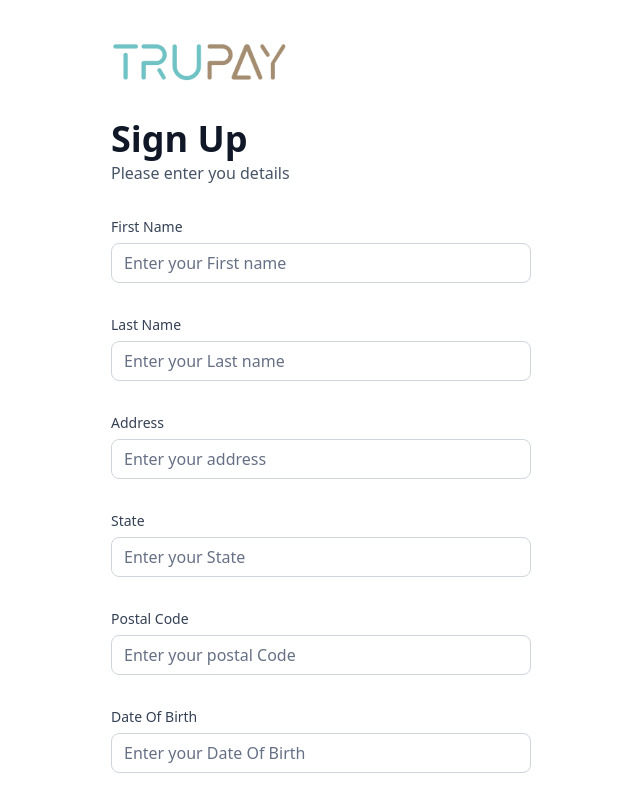
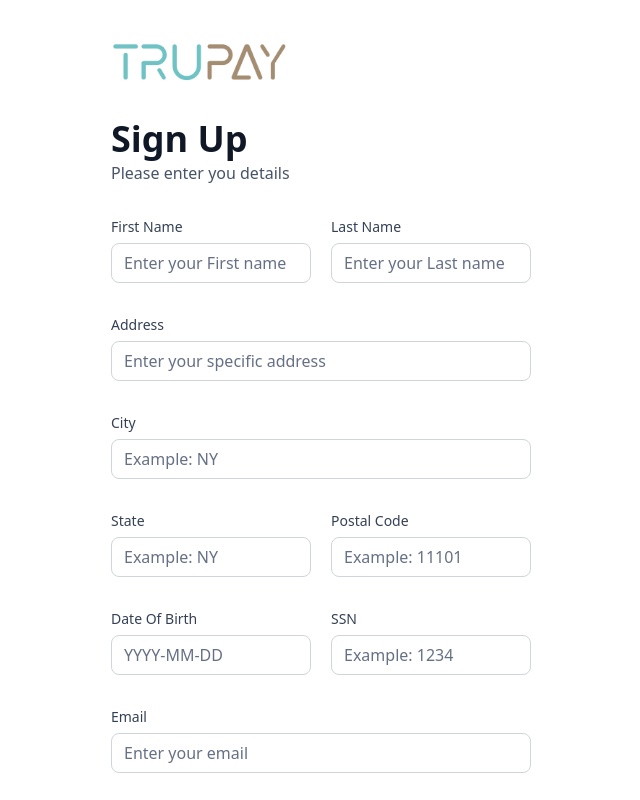
Before and after one commit to slakshika2026/TruPay, a Next.js app in the folder tru_pay/: page /sign-up in a window 1280 px wide. Shown: the top 800 px of the page, without its empty margins (319-959 px from the left). Built offline with nearby package versions, Linux system fonts and the light colour scheme.

Commit message:
feat: auth form completed

```diff
--- a/tru_pay/components/AuthForm.tsx
+++ b/tru_pay/components/AuthForm.tsx
@@ -10,31 +10,62 @@ import CustomInput from './CustomInput';
 import { authFormSchema } from '@/lib/utils';
 import { Loader2 } from 'lucide-react';
 import Link from 'next/link';
+import { useRouter } from 'next/navigation';
 
 
 
 
 const AuthForm = ({ type }: { type: string }) => {
+   const router = useRouter();
    const [user, setUser] = useState(null);
    const [isLoading, setIsLoading] = useState(false)
 
-   // 1. Define form.
-   const form = useForm<z.infer<typeof authFormSchema>>({
-      resolver: zodResolver(authFormSchema),
+   const formSchema = authFormSchema(type);
+
+   //  Define form.
+   const form = useForm<z.infer<typeof formSchema>>({
+      resolver: zodResolver(formSchema),
       defaultValues: {
          email: "",
          password: ""
       },
    })
 
+   //  Define submit handler
+   const onSubmit = async (data: z.infer<typeof formSchema>): Promise<void> => {
+      setIsLoading(true)
 
-   function onSubmit(values: z.infer<typeof authFormSchema>) {
-      // Do something with the form values.
-      // ✅ This will be type-safe and validated.
-      setIsLoading(true)
-      console.log(values)
+
+      try {
+         //Sign up with appwrite & create plaid token
+         if (type === 'sign-up') {
+            // const newUser = await SignUp(data);
+            // setUser{newUser};
+
+         }
+
+
+         if (type === 'sign-in') {
+            //    const response = await signIn({
+            //       email: data.email,
+            //       password: data.password
+            //    })
+            //    if(response) router.push('/')
+            // }
+
+         }
+
+      } catch (error) {
+         console.log(error);
+
+
+      } finally {
          setIsLoading(false);
       }
+
+
+
+   };
 
    return (
       <section className='auth-form'>
@@ -75,6 +106,7 @@ const AuthForm = ({ type }: { type: string }) => {
                         className="space-y-8">
                         {type === 'sign-up' && (
                            <>
+                              <div className="flex flex-row gap-5">
                                  <CustomInput
                                     control={form.control}
                                     name="firstName"
@@ -87,37 +119,49 @@ const AuthForm = ({ type }: { type: string }) => {
                                     label='Last Name'
                                     placeholder='Enter your Last name' />
 
+                              </div>
+
+
 
                               <CustomInput
                                  control={form.control}
-                                 name="address"
+                                 name="address1"
                                  label='Address'
-                                 placeholder='Enter your address' />
+                                 placeholder='Enter your specific address' />
 
+                              <CustomInput
+                                 control={form.control}
+                                 name="city"
+                                 label='City'
+                                 placeholder='Example: NY' />
+
+                              <div className="flex flex-row gap-5">
                                  <CustomInput
                                     control={form.control}
                                     name="state"
                                     label='State'
-                                 placeholder='Enter your State' />
+                                    placeholder='Example: NY' />
 
                                  <CustomInput
                                     control={form.control}
                                     name="postalCode"
                                     label='Postal Code'
-                                 placeholder='Enter your postal Code' />
+                                    placeholder='Example: 11101' />
+                              </div>
 
+                              <div className="flex flex-row gap-5">
                                  <CustomInput
                                     control={form.control}
                                     name="dateOfBirth"
                                     label='Date Of Birth'
-                                 placeholder='Enter your Date Of Birth' />
+                                    placeholder='YYYY-MM-DD' />
 
                                  <CustomInput
                                     control={form.control}
                                     name="ssn"
                                     label='SSN'
-                                 placeholder='Enter your SSN' />
-
+                                    placeholder='Example: 1234' />
+                              </div>
                            </>
 
 
--- a/tru_pay/components/CustomInput.tsx
+++ b/tru_pay/components/CustomInput.tsx
@@ -7,10 +7,11 @@ import { Control, FieldPath } from 'react-hook-form'
 import { Input } from "@/components/ui/input"
 import { authFormSchema } from '@/lib/utils'
 
+const formSchema = authFormSchema('sign-up');
 
 interface CustomInput {
-   control: Control<z.infer<typeof authFormSchema>>,
-   name: FieldPath<z.infer<typeof authFormSchema>>,
+   control: Control<z.infer<typeof formSchema>>,
+   name: FieldPath<z.infer<typeof formSchema>>,
    label: string,
    placeholder: string
 
--- a/tru_pay/lib/utils.ts
+++ b/tru_pay/lib/utils.ts
@@ -196,8 +196,17 @@ export const getTransactionStatus = (date: Date) => {
   return date > twoDaysAgo ? "Processing" : "Success";
 };
 
-export const authFormSchema = z.object({
+export const authFormSchema = (type: string) => z.object({
+  //sign
+  firstName: type === 'sign-in' ? z.string().optional() : z.string().min(3),
+  lastName: type === 'sign-in' ? z.string().optional() : z.string().min(3),
+  address1: type === 'sign-in' ? z.string().optional() : z.string().max(50),
+  state: type === 'sign-in' ? z.string().optional() : z.string().min(2).max(50),
+  city: type === 'sign-in' ? z.string().optional() : z.string().min(2).max(50),
+  postalCode: type === 'sign-in' ? z.string().optional() : z.string().min(3).max(15),
+  dateOfBirth: type === 'sign-in' ? z.string().optional() : z.string().min(3),
+  ssn: type === 'sign-in' ? z.string().optional() : z.string().min(3),
+  //sign in
   email: z.string().email(),
   password: z.string().min(8),
-  username: z.string().min(8)
 })
```
Lines whose indentation alone changed are shown as unchanged.
